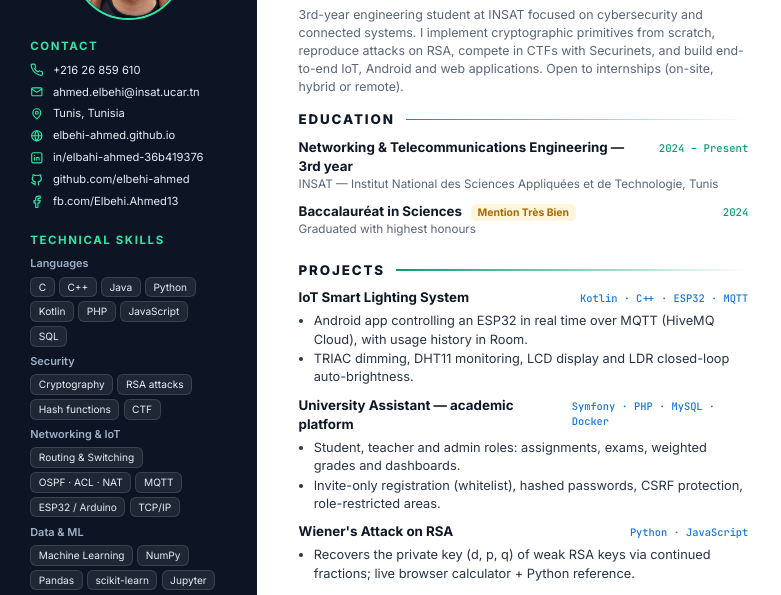
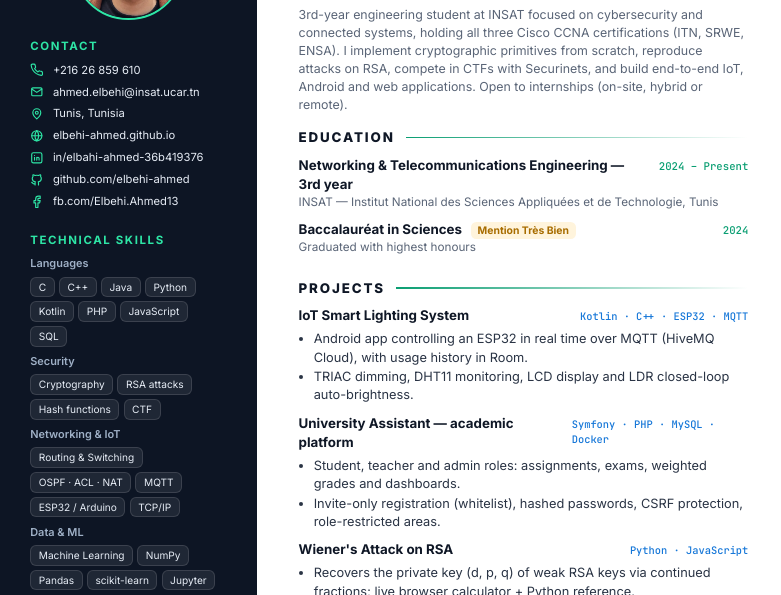
Before and after one commit to elbehi-ahmed/elbehi-ahmed.github.io, a plain HTML site: page cv/cv.html in a window 1280 px wide. Shown: the part 131-726 px from the top of the page, without its empty margins (0-781 px from the left). Drawn offline with Linux system fonts and the light colour scheme.

Commit message:
cv updated

```diff
--- a/cv/cv.html
+++ b/cv/cv.html
@@ -87,7 +87,7 @@
     <header>
       <h1>Ahmed <span>Elbahi</span></h1>
       <p class="title">Networking &amp; Telecommunications Engineering Student · Cybersecurity</p>
-      <p class="sum">3rd-year engineering student at INSAT focused on cybersecurity and connected systems. I implement cryptographic primitives from scratch, reproduce attacks on RSA, compete in CTFs with Securinets, and build end-to-end IoT, Android and web applications. Open to internships (on-site, hybrid or remote).</p>
+      <p class="sum">3rd-year engineering student at INSAT focused on cybersecurity and connected systems, holding all three Cisco CCNA certifications (ITN, SRWE, ENSA). I implement cryptographic primitives from scratch, reproduce attacks on RSA, compete in CTFs with Securinets, and build end-to-end IoT, Android and web applications. Open to internships (on-site, hybrid or remote).</p>
     </header>
 
     <section>
```
Also changed, not shown: 1 other file.
